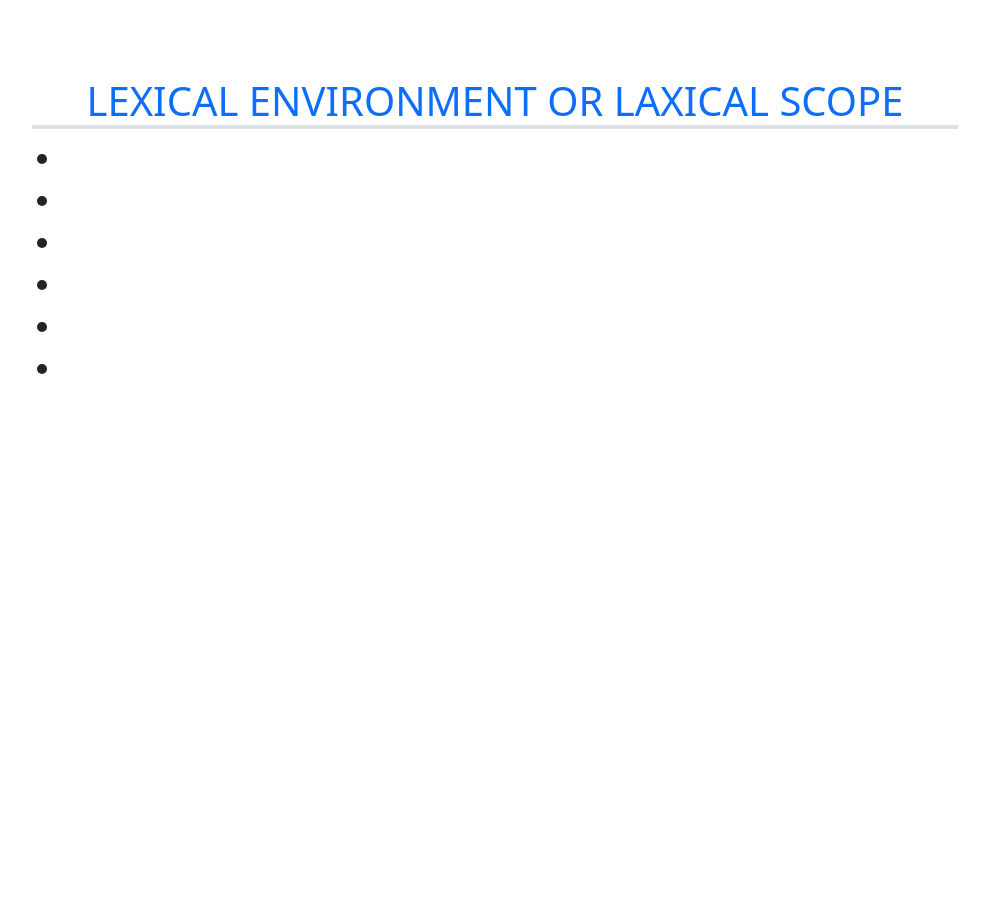
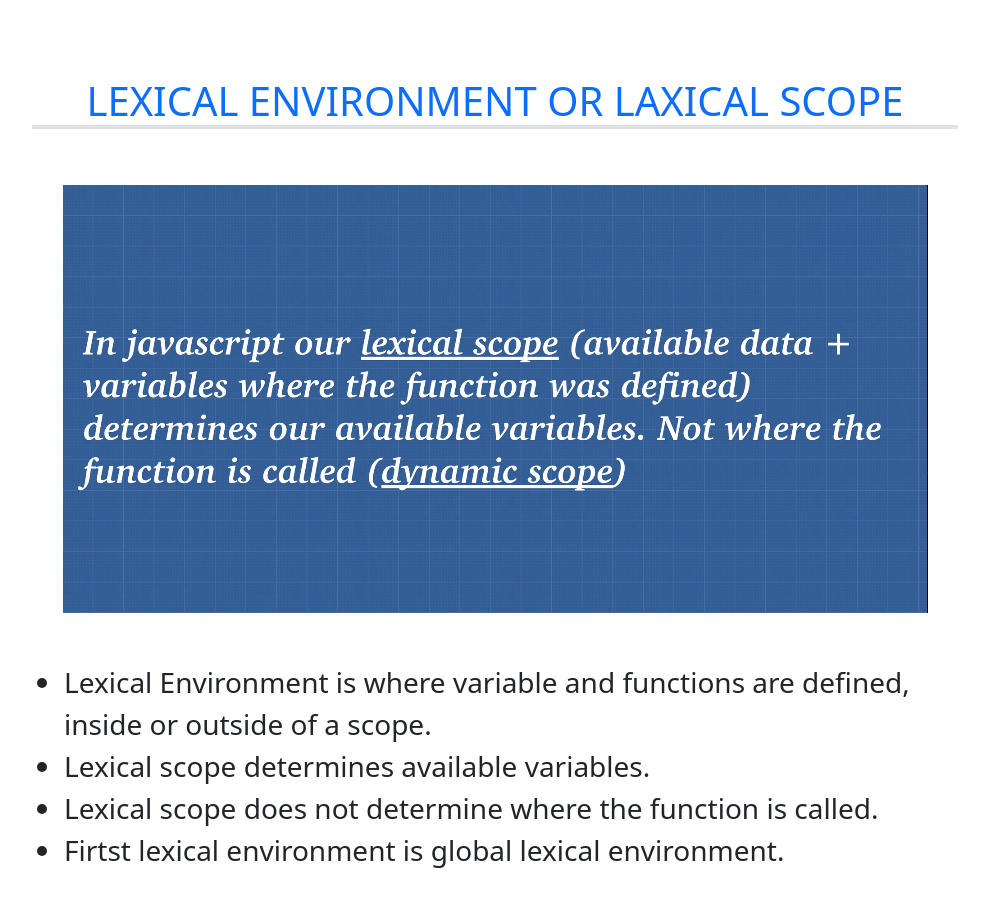
Before and after one commit to Tarikulislamakash/jsCore, a plain HTML site: page index.html in a window 1280 px wide. Shown: the part 6840-7747 px from the top of the page, without its empty margins (145-1134 px from the left). Before the commit the page ends 7293 px from the top, so only its background shows below. Drawn offline with nearby package versions, Linux system fonts and the light colour scheme.

Commit message:
laxicul environment

```diff
--- a/index.html
+++ b/index.html
@@ -301,14 +301,20 @@
             Lexical Environment or Laxical Scope
           </h1>
         </div>
+        <div class="col-md-10 text-center my-5">
+          <img src="img/5.png" alt="" class="text-center" />
+        </div>
         <div class="col-md-10">
           <ul class="text-xl fs-3">
-            <li></li>
-            <li></li>
-            <li></li>
-            <li></li>
-            <li></li>
-            <li></li>
+            <li>
+              Lexical Environment is where variable and functions are defined,
+              inside or outside of a scope.
+            </li>
+            <li>Lexical scope determines available variables.</li>
+            <li>
+              Lexical scope does not determine where the function is called.
+            </li>
+            <li>Firtst lexical environment is global lexical environment.</li>
           </ul>
         </div>
       </div>
```
Also changed, not shown: img/5.png (added).
